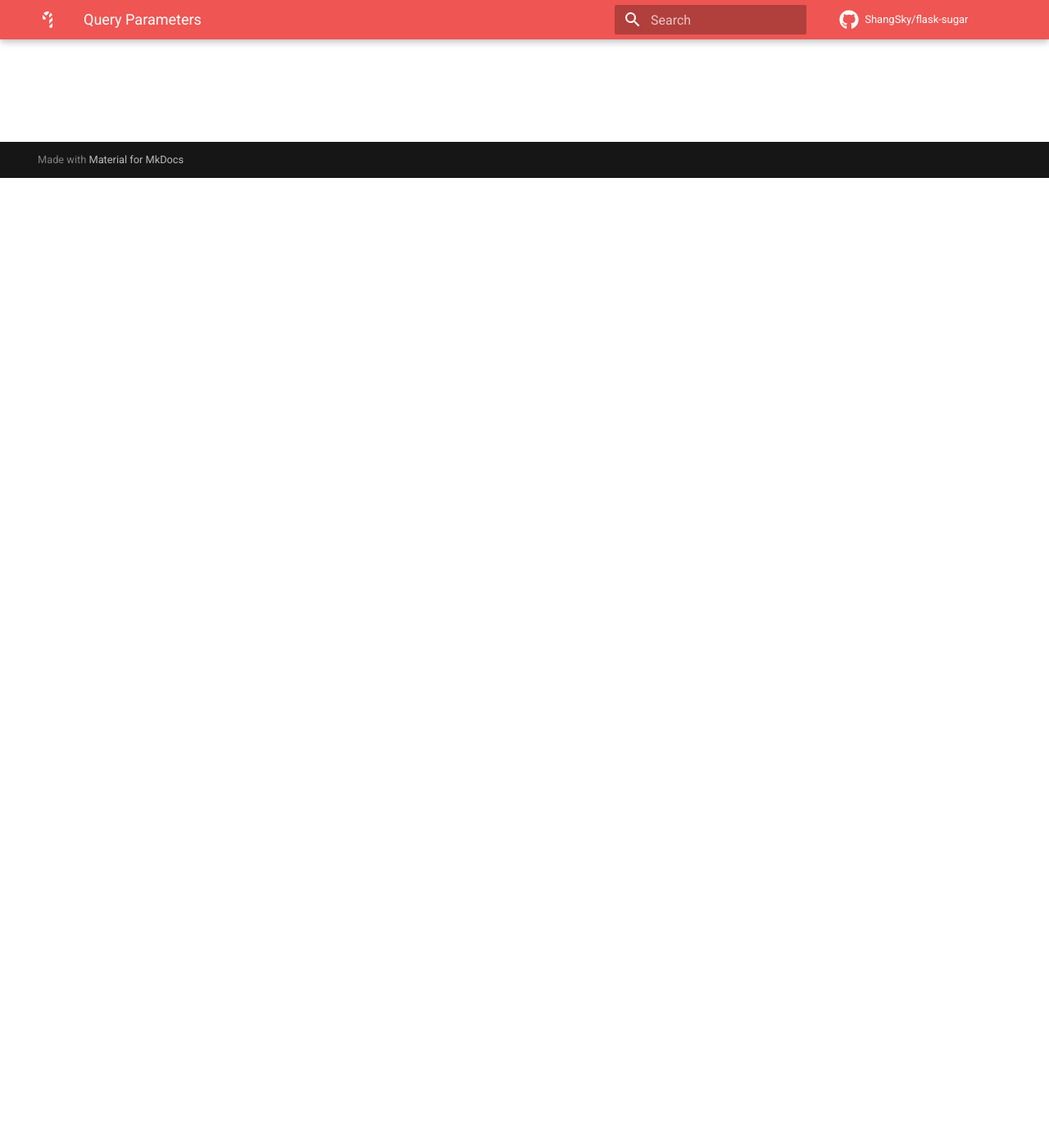
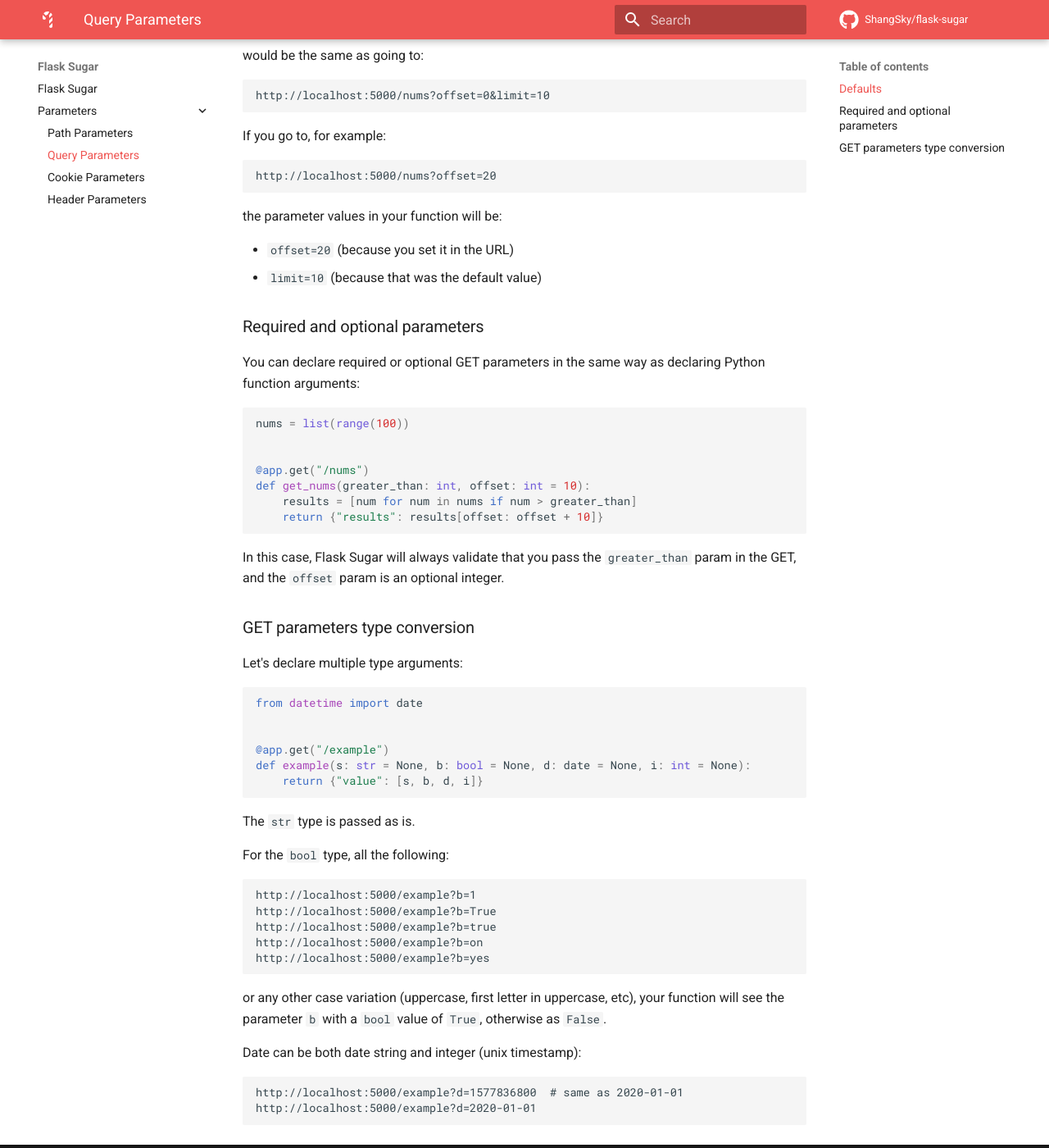
Before and after one commit to ShangSky/flask-sugar, an MkDocs documentation site: the page built from docs/params/query-params.md, in a window 1280 px wide and 1400 px high, scrolled down 1183 px. Shown: the whole window at 82% size. Built offline with MkDocs 1.6.1 and Material for MkDocs 9.7.7, drawn with Linux system fonts in a browser that asks for light colours; comment, search, counter and statistics services are not loaded; some of the changed text lies outside the part shown.

Commit message:
doc release

````diff
--- a/docs/params/query-params.md
+++ b/docs/params/query-params.md
@@ -1 +1,111 @@
 # Query Parameters
+
+When you declare other function parameters that are not part of the path parameters, they are automatically interpreted as "query" parameters.
+
+```python
+nums = list(range(100))
+
+
+@app.get("/nums")
+def get_nums(limit: int = 10, offset: int = 0):
+    return {"results": nums[offset: offset + limit]}
+```
+
+To query this operation, you use a URL like:
+
+```
+http://localhost:5000/nums?offset=0&limit=10
+```
+By default, all GET parameters are strings, and when you annotate your function arguments with types, they are converted to that type and validated against it.
+
+The same benefits that apply to path parameters also apply to query parameters:
+
+- Editor support (obviously)
+- Data "parsing"
+- Data validation
+- Automatic documentation
+
+Note: if you do not annotate your arguments, they will be treated as `str` types:
+
+```python
+@app.get("/nums")
+def get_nums(limit, offset):
+    # type(limit) == str
+    # type(offset) == str
+```
+
+### Defaults
+
+As query parameters are not a fixed part of a path, they are optional and can have default values:
+
+```python
+@app.get("/nums")
+def get_nums(limit: int = 10, offset: int = 0):
+    return nums[offset: offset + limit]
+```
+
+In the example above we set default values of `offset=0` and `limit=10`.
+
+So, going to the URL:
+```
+http://localhost:5000/nums
+```
+would be the same as going to:
+```
+http://localhost:5000/nums?offset=0&limit=10
+```
+If you go to, for example:
+```
+http://localhost:5000/nums?offset=20
+```
+
+the parameter values in your function will be:
+
+ - `offset=20`  (because you set it in the URL)
+ - `limit=10`  (because that was the default value)
+
+### Required and optional parameters
+
+You can declare required or optional GET parameters in the same way as declaring Python function arguments:
+
+```python
+nums = list(range(100))
+
+
+@app.get("/nums")
+def get_nums(greater_than: int, offset: int = 10):
+    results = [num for num in nums if num > greater_than]
+    return {"results": results[offset: offset + 10]}
+```
+
+In this case, Flask Sugar will always validate that you pass the `greater_than` param in the GET, and the `offset` param is an optional integer.
+
+### GET parameters type conversion
+
+Let's declare multiple type arguments:
+```python
+from datetime import date
+
+
+@app.get("/example")
+def example(s: str = None, b: bool = None, d: date = None, i: int = None):
+    return {"value": [s, b, d, i]}
+```
+The `str` type is passed as is.
+
+For the `bool` type, all the following:
+```
+http://localhost:5000/example?b=1
+http://localhost:5000/example?b=True
+http://localhost:5000/example?b=true
+http://localhost:5000/example?b=on
+http://localhost:5000/example?b=yes
+```
+or any other case variation (uppercase, first letter in uppercase, etc), your function will see the parameter `b` with a `bool` value of `True`, otherwise as `False`.
+
+Date can be both date string and integer (unix timestamp):
+
+```
+http://localhost:5000/example?d=1577836800  # same as 2020-01-01
+http://localhost:5000/example?d=2020-01-01
+```
--- a/mkdocs.yml
+++ b/mkdocs.yml
@@ -8,7 +8,7 @@
   icon:
     logo: material/candycane
     repo: fontawesome/brands/github
-  favicon: https://github.com/ShangSky/flask-sugar/raw/main/assets/favicon.ico
+  favicon: img/favicon.ico
   features:
     - navigation.expand
     - navigation.top
````
Also changed, not shown: README.md (+2 -2 lines), docs/index.md (+2 -2 lines), docs/params/path-params.md (+5 -0 lines), docs/img/favicon.ico (renamed from assets/favicon.ico), docs/img/path-swagger.png (added), docs/img/redoc.png (renamed from assets/redoc.png), docs/img/swagger-ui.png (renamed from assets/swagger-ui.png).
